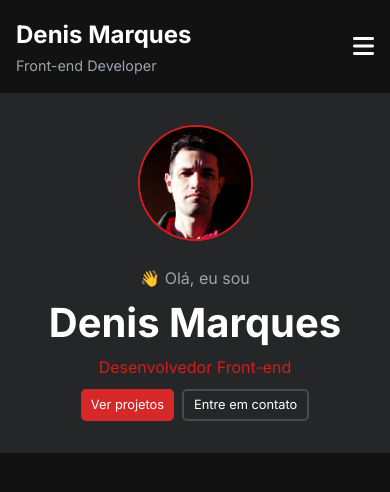
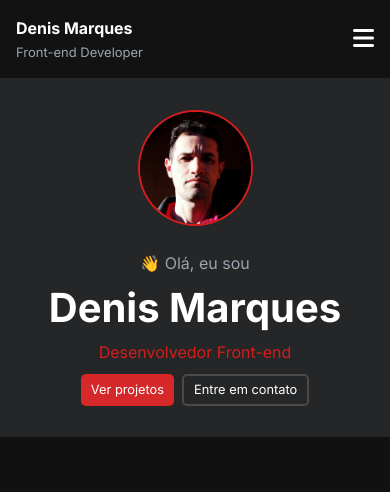
Before and after one commit to Denis78-sys/portfolio-denis, a Nuxt app: page / in a window 390 px wide. Shown: the top 492 px of the page. Built offline with nearby package versions, Linux system fonts and the light colour scheme.

Commit message:
Ajustando o H1

```diff
--- a/components/organisms/Header.vue
+++ b/components/organisms/Header.vue
@@ -23,7 +23,6 @@ export default {
 </script>
 
 <style scoped>
-/* Estilos Gerais */
 .header {
   display: flex;
   justify-content: space-between;
@@ -32,25 +31,19 @@ export default {
   color: white;
   padding: 16px;
 }
-
 .dados-title {
   display: block;
 }
-
 .title {
   margin: 0;
-  font-size: clamp(1.5rem, 2.5vw, 2rem); /* Tamanho responsivo do título */
 }
-
 p {
-  font-size: clamp(
-    0.9rem,
-    2vw,
-    1rem
-  ); /* Tamanho responsivo do texto secundário */
+  font-size: small;
   color: #9ca3af;
 }
-
+h1{
+    font-size: 1.5em;
+}
 .hamburger {
   display: none;
   background: none;
@@ -67,11 +60,25 @@ p {
 /* Responsividade */
 @media (max-width: 768px) {
   .hamburger {
-    display: block; /* Mostra o botão hamburger em telas menores */
+    display: block;
+  }
+  p{
+
+font-size: small;}
+  h1{
+    font-size: 1.9em;
   }
 }
 
 @media (max-width: 480px) {
-  /* Estilo adicional caso necessário para telas muito pequenas */
+  .hamburger {
+    display: block;
+  }
+  p{
+    font-size: small;
+  }
+  h1{
+    font-size: 1.9em;
+  }
 }
 </style>
```
